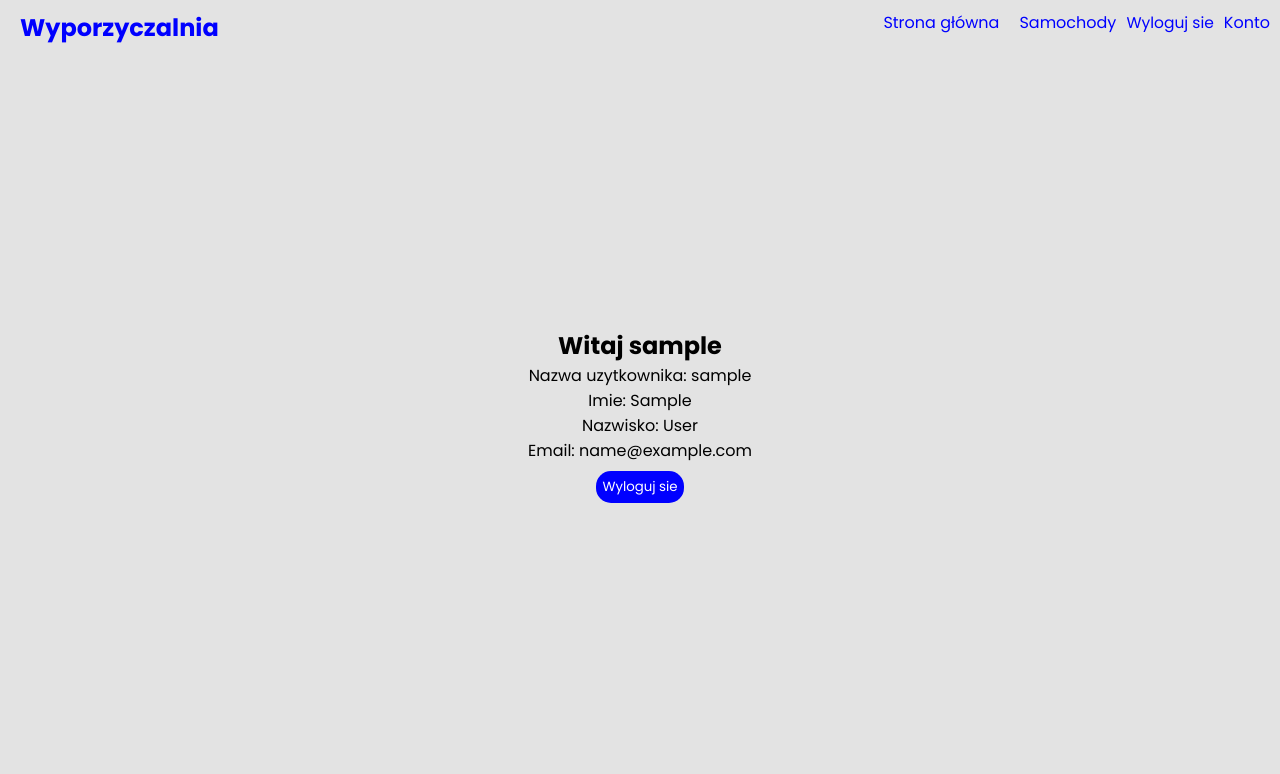
After one commit to bubliks7/reservations, a Django app: page /users/accound/ in a window 1280 px wide. The commit adds this page. Shown: the top 774 px of the page. Run offline with Django 5.2, Linux system fonts and the light colour scheme; the visitor is signed in with stand-in values (Sample User, id 1).

Commit message:
accounds has been added

```diff
--- a/appointments/static/appointments/style.css
+++ b/appointments/static/appointments/style.css
@@ -2,12 +2,12 @@
     display: grid;
     grid-template-columns: repeat(auto-fit, minmax(320px, 1fr));
     gap: 20px;
-    margin: 20px;
+    margin: 15px;
 }
 .panel{
     background-color: #fff;
     border-radius: 10px;
-    margin: 10px;
+    margin: 5px;
     padding: 20px;
 }
 main h1{
--- a/appointments/templates/appointments/homePage.html
+++ b/appointments/templates/appointments/homePage.html
@@ -11,6 +11,9 @@
 
 {% block content %}
     <h1>Wyporzyczalnia</h1>
+    <div class="more" >
+        <a href="/cars/">Zobacz więcej dostępnych samochodów</a>
+    </div>
     <div class="container">
         {% for auto in auta %}
             <div class="panel">
@@ -25,7 +28,4 @@
             </div>
         {% endfor %}
     </div>
-    <div class="more" >
-        <a href="/cars/">Zobacz więcej dostępnych samochodów</a>
-    </div>
 {% endblock %}
--- a/templates/layout.html
+++ b/templates/layout.html
@@ -41,6 +41,22 @@
 
             nav ul li a:hover{
                 color: rgb(0, 0, 159);
+                text-decoration: underline;
+            }
+
+            form .logoutBtn{
+                background-color: #ffffff00;
+                font-size: 15.5px;
+                border: none;
+                text-decoration: none;
+                color: blue;
+                cursor: pointer;
+                transition: 0.2s;
+            }
+
+            form .logoutBtn:hover{
+                color: rgb(0, 0, 159);
+                text-decoration: underline;
             }
 
             nav h2{
@@ -69,18 +85,18 @@
         <ul>
             <li><a href="/">Strona główna</a></li>
             <li><a href="/cars/">Samochody</a></li>
-            <!-- <li><a href="/">Kontakt</a></li> -->
             {% if not user.is_authenticated %}
                 <li><a href="/users/login/">Zaloguj sie</a></li>
+                <li><a href="/users/register/">Zarejestruj sie</a></li>
+            {% else %}
+                <li>
+                    <form action="/users/logout/" method="post">
+                        {% csrf_token %}
+                        <button class="logoutBtn">Wyloguj sie</button>
+                    </form>
+                </li>
+                <li><a href="/users/accound/">Konto</a></li>
             {% endif %}
-            <li><a href="/users/register/">Zarejestruj sie</a></li>
-            <li>
-                <form action="/users/logout/" method="post">
-                    {% csrf_token %}
-                    <button>Wyloguj sie</button>
-                </form>
-            </li>
-            <li><a href="/">Konto</a></li>
         </ul>
     </nav>
     <main>
--- a/users/static/users/style.css
+++ b/users/static/users/style.css
@@ -0,0 +1,35 @@
+main{
+    display: flex;
+    flex-direction: column;
+    justify-content: center;
+    align-items: center;
+    height: 90vh;
+}
+
+.komunikat{
+    text-align: center;
+}
+
+a {
+    margin: 0 10px;
+    text-decoration: none;
+}
+a:hover{
+    text-decoration: underline;
+}
+
+.logoutbutton{
+    padding: 6px;
+    border: none;
+    border-radius: 15px;
+    background-color: blue;
+    color: white;
+    width: 100%;
+    cursor: pointer;
+    margin-top: 8px;
+    transition: 0.3s ease;
+}
+.logoutbutton:hover{
+    background-color: rgb(3, 3, 144);
+    border-radius: 10px;
+}
--- /dev/null
+++ b/users/templates/users/accound.html
@@ -0,0 +1,22 @@
+{% extends "layout.html" %}
+
+{% block title %}
+    zarejestruj sie
+{% endblock %}
+
+{% block static %}
+    {% load static %}
+    <link rel="stylesheet" href="{% static 'users/style.css' %}">
+{% endblock %}
+
+{% block content %}
+    <h2>Witaj <span>{{ uzytkownik.username }}</span></h2>
+    <p>Nazwa uzytkownika: {{ uzytkownik.username }}</p>
+    <p>Imie: {{ uzytkownik.first_name }}</p>
+    <p>Nazwisko: {{ uzytkownik.last_name }}</p>
+    <p>Email: {{ uzytkownik.email }}</p>
+    <form action="/users/logout/" method="post">
+        {% csrf_token %}
+        <button class="logoutbutton">Wyloguj sie</button>
+    </form>
+{% endblock %}
--- a/users/urls.py
+++ b/users/urls.py
@@ -5,4 +5,5 @@ urlpatterns = [
     path('register/', views.register, name='register'),
     path('login/', views.login_view, name='login_view'),
     path('logout/', views.logout_view, name='logout_view'),
+    path('accound/', views.accound, name='accound'),
 ]
--- a/users/views.py
+++ b/users/views.py
@@ -1,8 +1,10 @@
-from django.shortcuts import render, redirect
+from django.shortcuts import render, redirect, get_object_or_404
 from .forms import RejestracjaForm
 from django.contrib import messages
 from django.contrib.auth.forms import AuthenticationForm
 from django.contrib.auth import login, logout
+from django.contrib.auth.models import User
+from django.contrib.auth.decorators import login_required
 # Create your views here.
 
 def register(request):
@@ -30,3 +32,8 @@ def logout_view(request):
     if request.method == "POST":
         logout(request)
         return render(request, 'users/warning.html')
+
+@login_required
+def accound(request):
+    uzytkownik = request.user
+    return render(request, "users/accound.html", {'uzytkownik': uzytkownik})
```
Also changed, not shown: users/templates/users/warning.html (+7 -1 lines).
